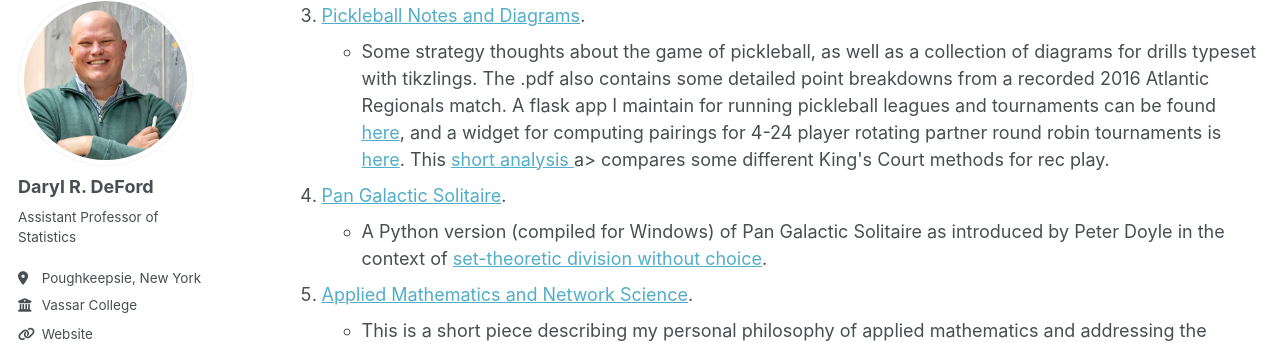
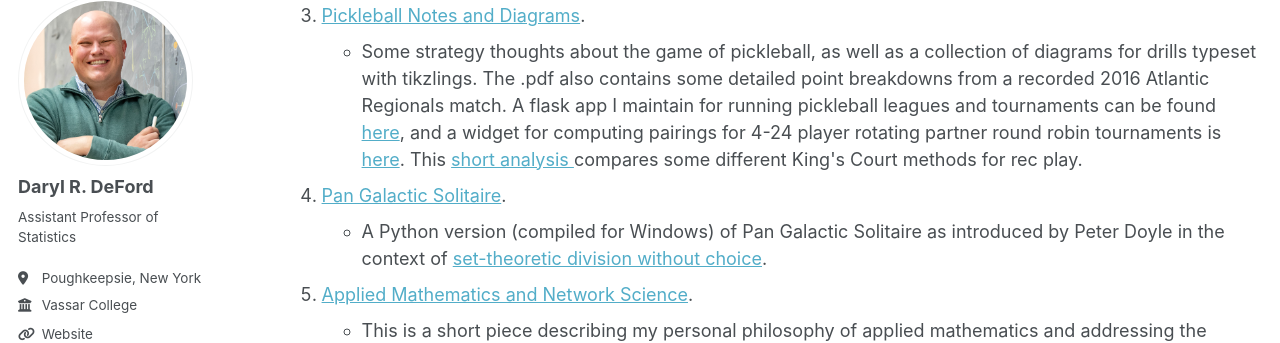
Before and after one commit to drdeford/drdeford.github.io, a Jekyll site: the page built from _pages/Other.md, in a window 1280 px wide and 900 px high, scrolled down 415 px. Shown: the part 111-454 px from the top of the window. Built offline with Jekyll 4.4.1, drawn with Linux system fonts in a browser that asks for light colours; some web fonts are replaced.

```diff
--- a/_pages/Other.md
+++ b/_pages/Other.md
@@ -25,7 +25,7 @@ This page collects some of my writing on miscellaneous topics that don't fit nat
 The .pdf also contains some detailed point breakdowns from a recorded 2016 Atlantic Regionals match.
 A flask app  I maintain for running pickleball leagues and tournaments can be found <a href="http://pblapp.com"> here</a>,
 and a widget for computing
-pairings for 4-24 player rotating partner round robin tournaments is <a href="http://picklebrackets.com"> here</a>. This <a href="../files/KC.pdf">short analysis </a>a> compares some different King's Court methods for rec play.
+pairings for 4-24 player rotating partner round robin tournaments is <a href="http://picklebrackets.com"> here</a>. This <a href="../files/KC.pdf">short analysis </a> compares some different King's Court methods for rec play.
 </li></ul>
 <li><a href="https://github.com/drdeford/Pan_Galactic_Solitaire"> Pan Galactic Solitaire</a>.</li>
 <ul><li>A Python version (compiled for Windows) of Pan Galactic Solitaire as introduced by Peter Doyle in the context of
```
